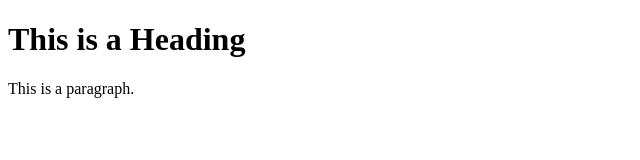
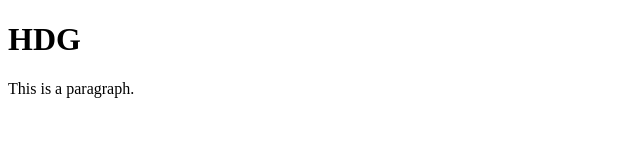
Before and after one commit to hdgoswami07/hd, a plain HTML site: page index.html in a window 1280 px wide. Shown: the whole page, without its empty margins (0-640 px from the left). Drawn offline with Linux system fonts and the light colour scheme.

Commit message:
Update index.html

```diff
--- a/index.html
+++ b/index.html
@@ -1,11 +1,11 @@
 <!DOCTYPE html>
 <html>
 <head>
-<title>Page Title</title>
+<title></title>
 </head>
 <body>
 
-<h1>This is a Heading</h1>
+<h1>HDG</h1>
 <p>This is a paragraph.</p>
 
 </body>
```
